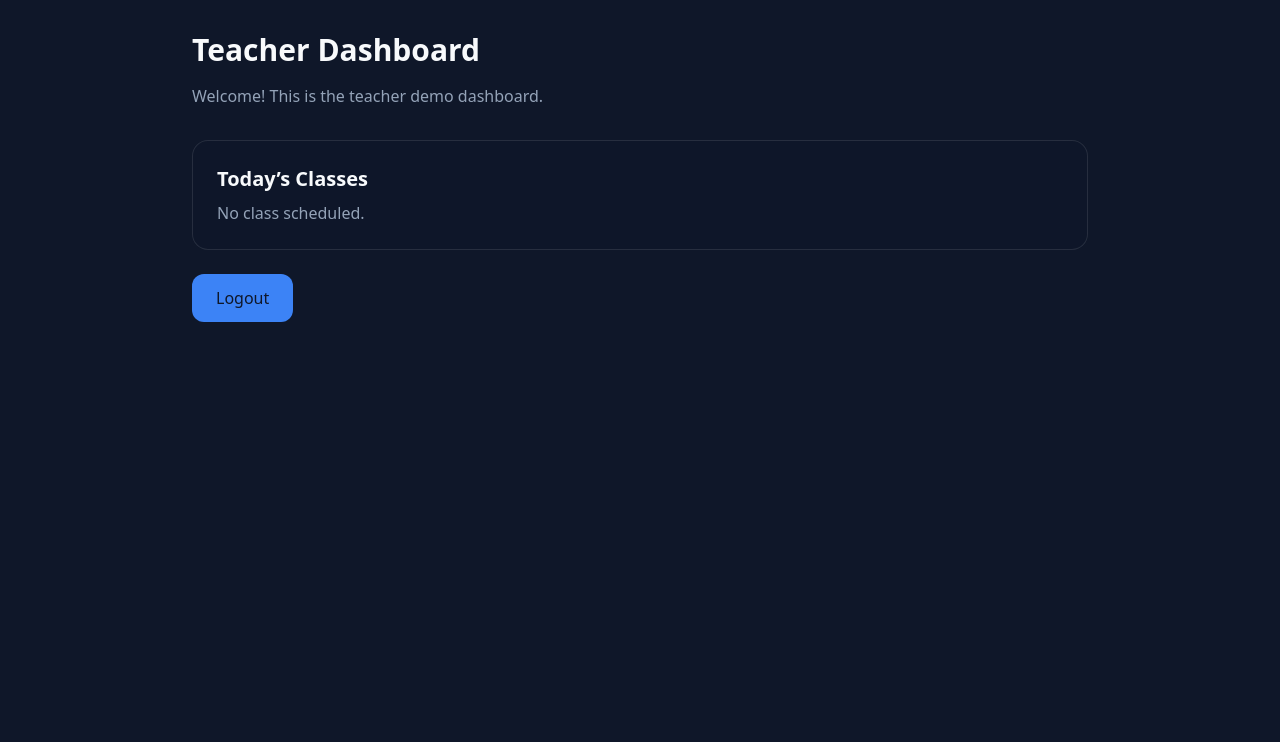
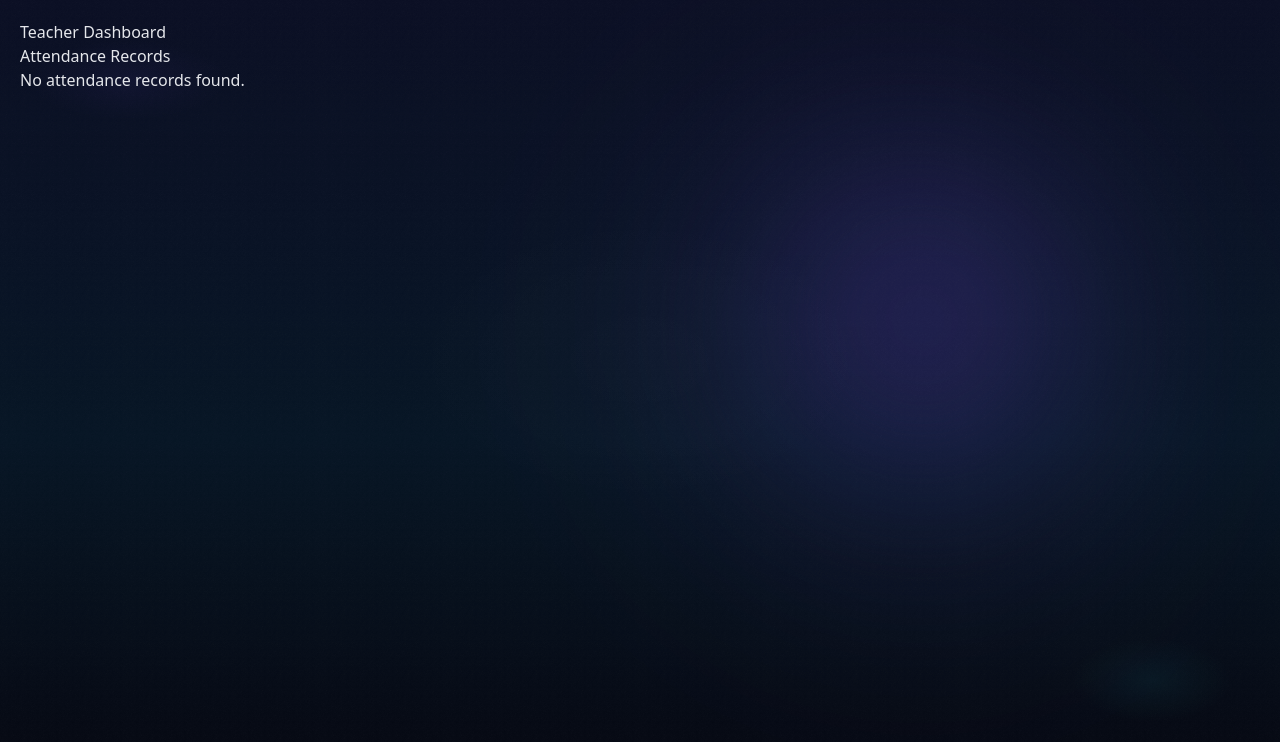
Before and after one commit to swastikr7/intelliface-attendance_system, a React (Vite) app: page /teacher/dashboard in a window 1280 px wide. Shown: the top 742 px of the page. Built offline with nearby package versions, Linux system fonts and the light colour scheme.

Commit message:
Refactor TeacherDashboard component structure

```diff
--- a/src/pages/TeacherDashboard.jsx
+++ b/src/pages/TeacherDashboard.jsx
@@ -1,36 +1,47 @@
-import { useNavigate } from "react-router-dom";
+import React, { useEffect, useState } from "react";
+import { getAttendance } from "../utils/attendance";
 
-export default function TeacherDashboard() {
-  const navigate = useNavigate();
+const TeacherDashboard = () => {
+  const [attendance, setAttendance] = useState([]);
+
+  useEffect(() => {
+    setAttendance(getAttendance());
+  }, []);
 
   return (
-    <div className="min-h-screen bg-background text-foreground p-8">
-      <div className="max-w-4xl mx-auto">
-        <h1 className="text-3xl font-bold mb-4">
-          Teacher Dashboard
-        </h1>
+    <div style={{ padding: "20px" }}>
+      <h2>Teacher Dashboard</h2>
 
-        <p className="text-muted-foreground mb-8">
-          Welcome! This is the teacher demo dashboard.
-        </p>
+      <h3>Attendance Records</h3>
 
-        <div className="glass rounded-2xl p-6 border-glow mb-6">
-          <h2 className="text-xl font-semibold mb-2">
-            Today’s Classes
-          </h2>
-          <p className="text-muted-foreground">
-            No class scheduled.
-          </p>
-        </div>
-
-        <button
-          onClick={() => navigate("/")}
-          className="rounded-lg bg-primary px-6 py-3 text-primary-foreground
-                     transition-all hover:scale-[1.05]"
-        >
-          Logout
-        </button>
-      </div>
+      {attendance.length === 0 ? (
+        <p>No attendance records found.</p>
+      ) : (
+        <table border="1" cellPadding="6">
+          <thead>
+            <tr>
+              <th>Name</th>
+              <th>Roll</th>
+              <th>Date</th>
+              <th>Time</th>
+              <th>Status</th>
+            </tr>
+          </thead>
+          <tbody>
+            {attendance.map((a) => (
+              <tr key={a.id}>
+                <td>{a.name}</td>
+                <td>{a.roll}</td>
+                <td>{a.date}</td>
+                <td>{a.time}</td>
+                <td>{a.status}</td>
+              </tr>
+            ))}
+          </tbody>
+        </table>
+      )}
     </div>
   );
-}
+};
+
+export default TeacherDashboard;
```
